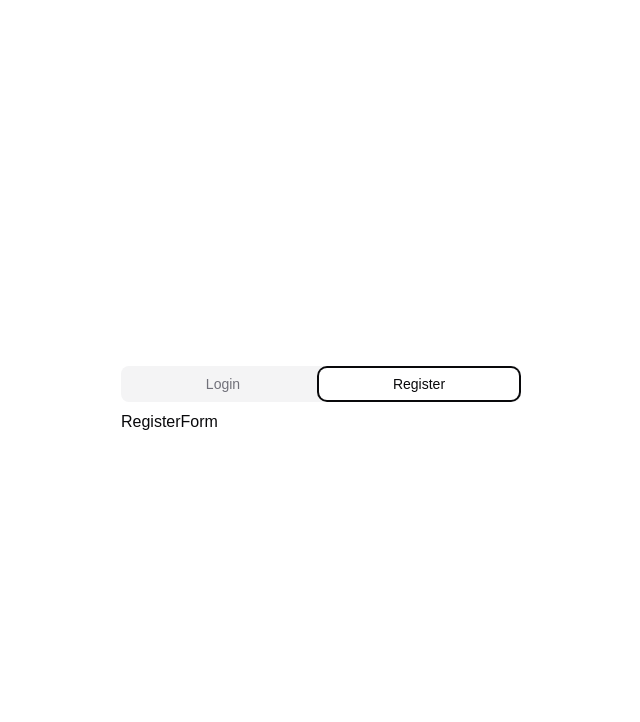
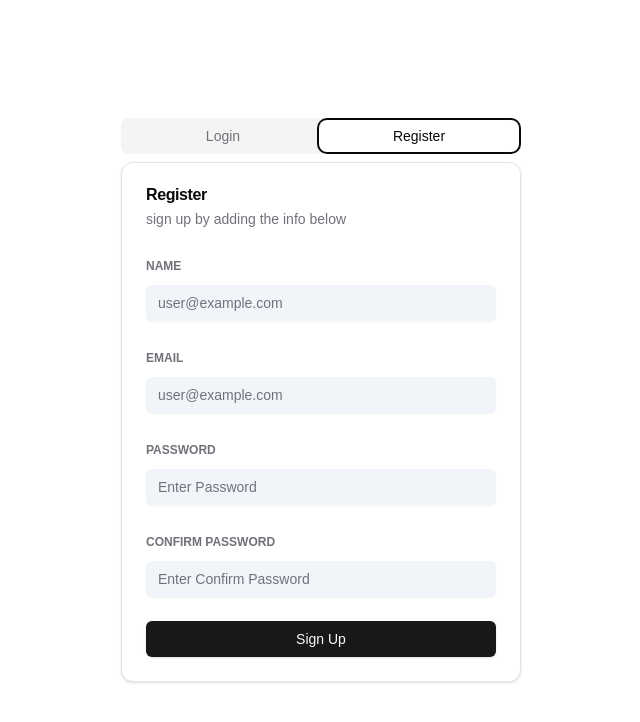
Before and after one commit to AminDannak/nextjs-shadcn-dashboard, a Next.js app: page /auth in a window 1280 px wide. Both pictures are taken after a click on the tab "Register". Shown: the top 722 px of the page, without its empty margins (319-959 px from the left). Built offline with nearby package versions, Linux system fonts and the light colour scheme.

Commit message:
feat: add register form

```diff
--- a/app/(auth)/auth/login-form.tsx
+++ b/app/(auth)/auth/login-form.tsx
@@ -1,6 +1,5 @@
 "use client";
 
-import BackButton from "@/components/back-button";
 import * as z from "zod";
 import { useForm } from "react-hook-form";
 import { zodResolver } from "@hookform/resolvers/zod";
@@ -13,7 +12,6 @@ import {
   FormMessage,
 } from "@/components/ui/form";
 import { Input } from "@/components/ui/input";
-import { Textarea } from "@/components/ui/textarea";
 import { Button } from "@/components/ui/button";
 import {
   Card,
--- a/app/(auth)/auth/register-form.tsx
+++ b/app/(auth)/auth/register-form.tsx
@@ -1,7 +1,156 @@
-import React from "react";
+"use client";
+
+import * as z from "zod";
+import { useForm } from "react-hook-form";
+import { zodResolver } from "@hookform/resolvers/zod";
+import {
+  Form,
+  FormControl,
+  FormField,
+  FormItem,
+  FormLabel,
+  FormMessage,
+} from "@/components/ui/form";
+import { Input } from "@/components/ui/input";
+import { Button } from "@/components/ui/button";
+import {
+  Card,
+  CardContent,
+  CardDescription,
+  CardHeader,
+  CardTitle,
+} from "@/components/ui/card";
+import { useRouter } from "next/navigation"; // NOT next/router!
+
+const formSchema = z
+  .object({
+    name: z.string().min(1, { message: "name is required" }),
+    email: z
+      .string()
+      .min(1, { message: "email is required" })
+      .email({ message: "please enter a valid email" }),
+    password: z.string().min(1, { message: "password is required" }),
+    confirmPassword: z
+      .string()
+      .min(1, { message: "password confirm is required" }),
+  })
+  .refine((data) => data.password === data.confirmPassword, {
+    message: "passwords do not match",
+    path: ["passwordConfirm"],
+  });
 
 function RegisterForm() {
-  return <div>RegisterForm</div>;
+  const router = useRouter();
+  const form = useForm<z.infer<typeof formSchema>>({
+    resolver: zodResolver(formSchema),
+    defaultValues: {
+      name: "",
+      email: "",
+      password: "",
+      confirmPassword: "",
+    },
+  });
+
+  const handleSubmit = (data: z.infer<typeof formSchema>) => {
+    router.push("/");
+  };
+
+  return (
+    <Card>
+      <CardHeader>
+        <CardTitle>Register</CardTitle>
+        <CardDescription>sign up by adding the info below</CardDescription>
+      </CardHeader>
+      <CardContent className="space-y-2">
+        <Form {...form}>
+          <form
+            onSubmit={form.handleSubmit(handleSubmit)}
+            className="space-y-6"
+          >
+            <FormField
+              control={form.control}
+              name="name"
+              render={({ field }) => (
+                <FormItem>
+                  <FormLabel className="uppercase text-xs font-bold text-zinc-500 dark:text-white">
+                    Name
+                  </FormLabel>
+                  <FormControl>
+                    <Input
+                      className="bg-slate-100 dark:bg-slate-500 border-0 focus-visible:ring-0 text-black focus-visible:ring-offset-0 dark:text-white"
+                      placeholder="user@example.com"
+                      {...field}
+                    />
+                  </FormControl>
+                  <FormMessage />
+                </FormItem>
+              )}
+            />
+            <FormField
+              control={form.control}
+              name="email"
+              render={({ field }) => (
+                <FormItem>
+                  <FormLabel className="uppercase text-xs font-bold text-zinc-500 dark:text-white">
+                    Email
+                  </FormLabel>
+                  <FormControl>
+                    <Input
+                      className="bg-slate-100 dark:bg-slate-500 border-0 focus-visible:ring-0 text-black focus-visible:ring-offset-0 dark:text-white"
+                      placeholder="user@example.com"
+                      {...field}
+                    />
+                  </FormControl>
+                  <FormMessage />
+                </FormItem>
+              )}
+            />
+            <FormField
+              control={form.control}
+              name="password"
+              render={({ field }) => (
+                <FormItem>
+                  <FormLabel className="uppercase text-xs font-bold text-zinc-500 dark:text-white">
+                    Password
+                  </FormLabel>
+                  <FormControl>
+                    <Input
+                      type="password"
+                      className="bg-slate-100 dark:bg-slate-500 border-0 focus-visible:ring-0 text-black focus-visible:ring-offset-0 dark:text-white"
+                      placeholder="Enter Password"
+                      {...field}
+                    />
+                  </FormControl>
+                  <FormMessage />
+                </FormItem>
+              )}
+            />
+            <FormField
+              control={form.control}
+              name="confirmPassword"
+              render={({ field }) => (
+                <FormItem>
+                  <FormLabel className="uppercase text-xs font-bold text-zinc-500 dark:text-white">
+                    Confirm Password
+                  </FormLabel>
+                  <FormControl>
+                    <Input
+                      type="password"
+                      className="bg-slate-100 dark:bg-slate-500 border-0 focus-visible:ring-0 text-black focus-visible:ring-offset-0 dark:text-white"
+                      placeholder="Enter Confirm Password"
+                      {...field}
+                    />
+                  </FormControl>
+                  <FormMessage />
+                </FormItem>
+              )}
+            />
+            <Button className="w-full">Sign Up</Button>
+          </form>
+        </Form>
+      </CardContent>
+    </Card>
+  );
 }
 
 export default RegisterForm;
```
Also changed, not shown: 1 other file (tests, documents, lock files or other folders).
